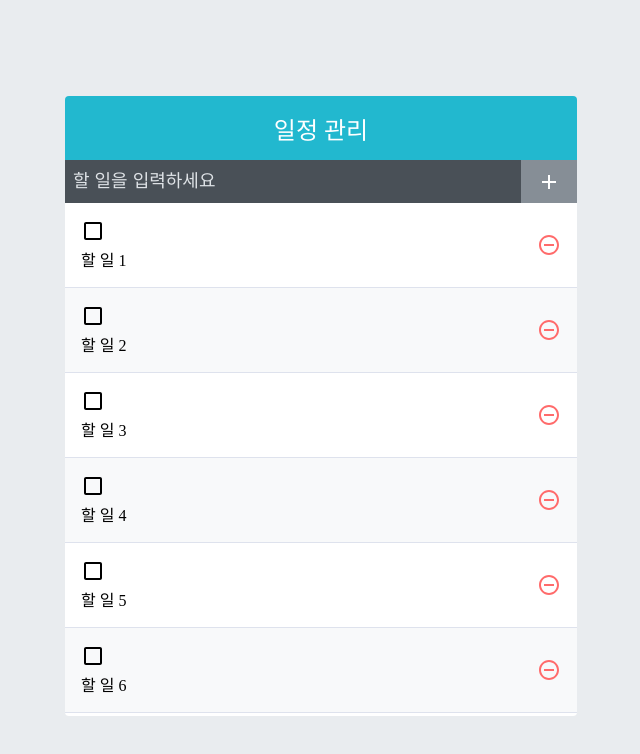
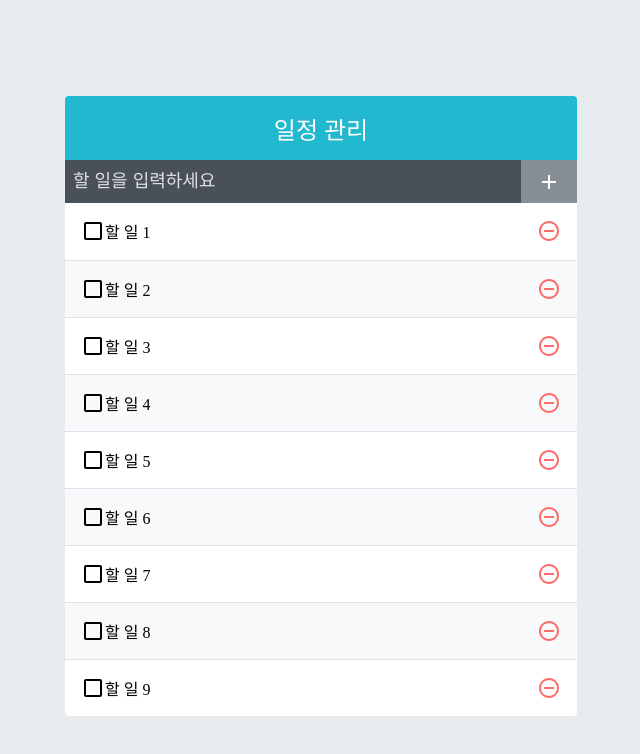
Before and after one commit to Um-SuHwann/TodoList-React, a React (Create React App) app: page / in a window 1280 px wide. Shown: the top 754 px of the page, without its empty margins (319-959 px from the left). Built offline with nearby package versions, Linux system fonts and the light colour scheme.

Commit message:
react-virtualized 최적화

```diff
--- a/package.json
+++ b/package.json
@@ -11,6 +11,7 @@
     "react-dom": "^18.3.1",
     "react-icons": "^5.3.0",
     "react-scripts": "5.0.1",
+    "react-virtualized": "^9.22.5",
     "sass": "^1.77.8",
     "web-vitals": "^2.1.0"
   },
--- a/src/components/TodoList.js
+++ b/src/components/TodoList.js
@@ -1,18 +1,35 @@
+import React, { useCallback } from "react";
+import { List } from "react-virtualized";
 import TodoListItem from "./TodoListItem";
 import "./TodoList.scss";
 
 const TodoList = ({ todos, onRemove, onToggle }) => {
-  return (
-    <div className="TodoList">
-      {todos.map((todo) => (
+  const rowRenderer = useCallback(
+    ({ index, key, style }) => {
+      const todo = todos[index];
+      return (
         <TodoListItem
           todo={todo}
-          key={todo.id}
+          key={key}
           onRemove={onRemove}
           onToggle={onToggle}
+          style={style}
         />
-      ))}
-    </div>
+      );
+    },
+    [onRemove, onToggle, todos]
+  );
+  return (
+    <List
+      className="TodoList"
+      width={512}
+      height={513}
+      rowCount={todos.length}
+      rowHeight={57}
+      rowRenderer={rowRenderer}
+      list={todos}
+      style={{ outline: "none" }}
+    />
   );
 };
-export default TodoList;
+export default React.memo(TodoList);
--- a/src/components/TodoListItem.js
+++ b/src/components/TodoListItem.js
@@ -7,11 +7,15 @@ import {
 import cn from "classnames";
 import "./TodoListItem.scss";
 
-const TodoListItem = ({ todo, onRemove, onToggle }) => {
+const TodoListItem = ({ todo, onRemove, onToggle, style }) => {
   const { id, text, checked } = todo;
   return (
+    <div className="TodoListItem-virtualized" style={style}>
       <div className="TodoListItem">
-      <div className={cn("checkbox", { checked })} onClick={() => onToggle(id)}>
+        <div
+          className={cn("checkbox", { checked })}
+          onClick={() => onToggle(id)}
+        >
           {checked ? <MdCheckBox /> : <MdCheckBoxOutlineBlank />}
           <div className="text">{text}</div>
         </div>
@@ -19,6 +23,7 @@ const TodoListItem = ({ todo, onRemove, onToggle }) => {
           <MdRemoveCircleOutline />
         </div>
       </div>
+    </div>
   );
 };
 export default React.memo(TodoListItem);
--- a/src/components/TodoListItem.scss
+++ b/src/components/TodoListItem.scss
@@ -1,13 +1,19 @@
+.TodoListItem-virtualized{
+    &+&{
+        border-top: 1px solid #dee2e6;
+    }
+    &:nth-child(even){
+        background: #f8f9fa;
+    }
+}
 .TodoListItem{
     padding :1rem;
     display: flex;
     align-items: center;
-    &:nth-child(even){ //부모안에 모든 요소 중 N번째 요소
-        background: #f8f9fa;
-    }
     .checkbox{
         cursor:pointer;
         flex: 1;
+        display: flex;
         align-items: center;
         svg{
             //아이콘
@@ -34,7 +40,4 @@
             color:#ff8787;
         }
     }
-    &+&{
-        border-top: 1px solid #dee2ed;
-    }
 }
```
Also changed, not shown: 1 other file (tests, documents, lock files or other folders). Lines whose indentation alone changed are shown as unchanged.
